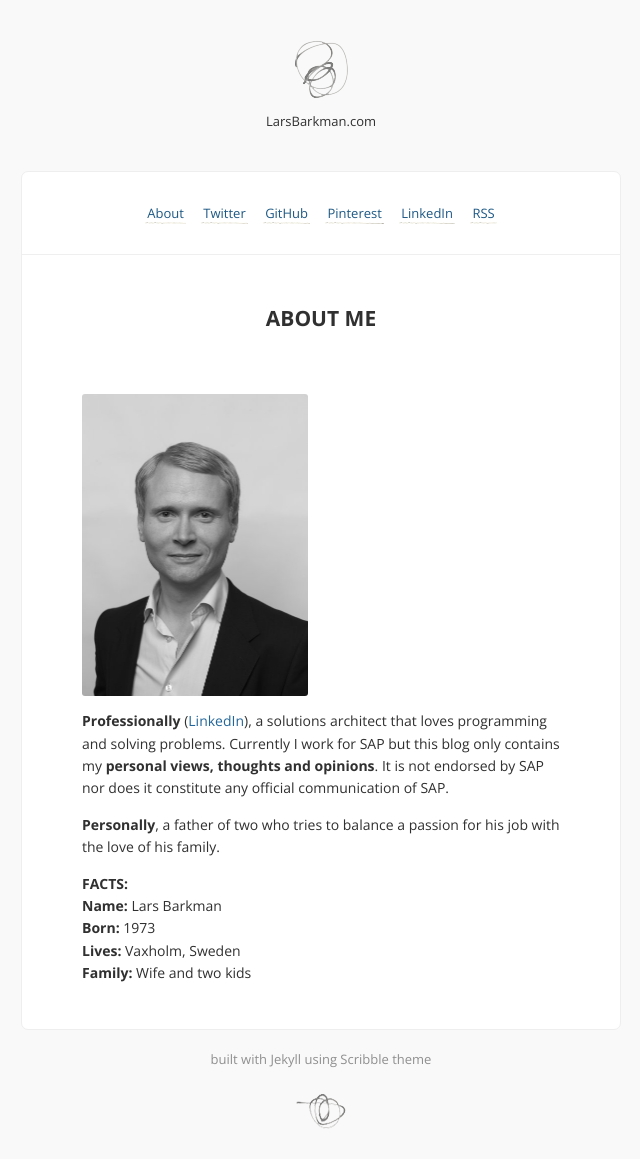
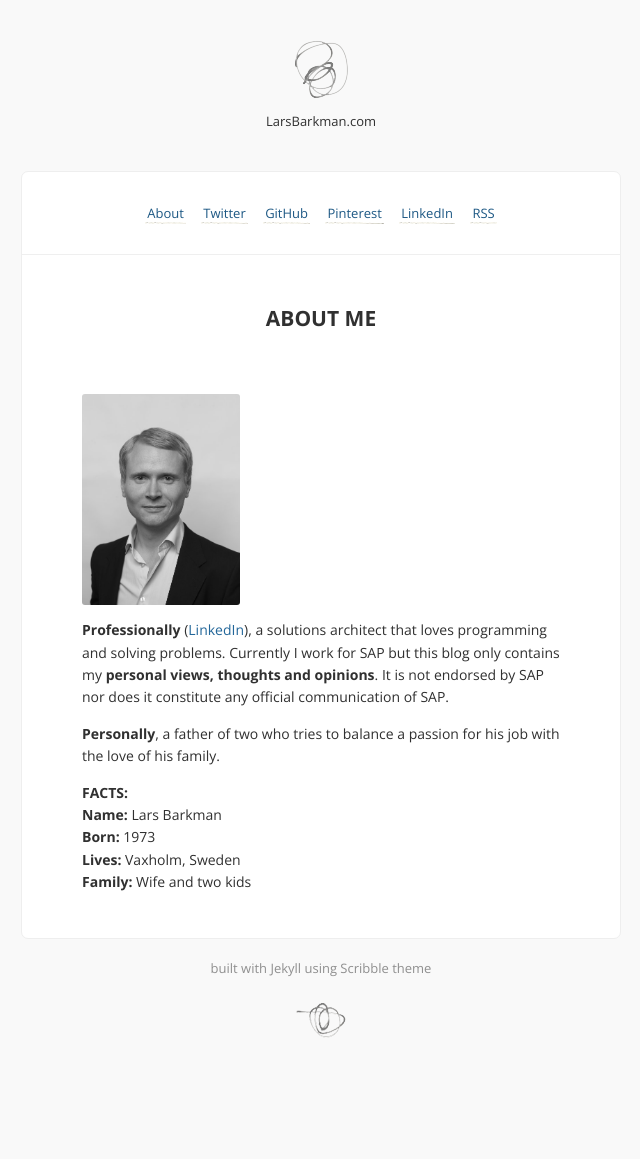
Before and after one commit to LarsBarkman/LarsBarkman.github.io, a Jekyll site: the page built from about.md, in a window 1280 px wide. Shown: the whole page, without its empty margins (319-959 px from the left). Built offline with Jekyll 4.4.1, drawn with Linux system fonts in a browser that asks for light colours; Markdown is read by kramdown in place of the engine named in the settings; comment, search, counter and statistics services are not loaded; after the commit the page ends 1068 px from its top, so only the background shows below that.

Commit message:
Changes to pages and posts

```diff
--- a/about.md
+++ b/about.md
@@ -3,7 +3,7 @@ layout: page
 title: About Me
 ---
 
-<img src="/images/Lars_Barkman.jpg" alt="Image Lars Barkman" style="width:226px;height:302px;">
+<img src="/images/Lars_Barkman.jpg" alt="Image Lars Barkman" style="width:158px;height:211px;">
 
 **Professionally** ([LinkedIn](https://se.linkedin.com/in/larsbarkman)), a solutions architect that loves programming and solving problems. Currently I work for SAP but this blog only contains my **personal views, thoughts and opinions**. It is not endorsed by SAP nor does it constitute any official communication of SAP.
 
```
